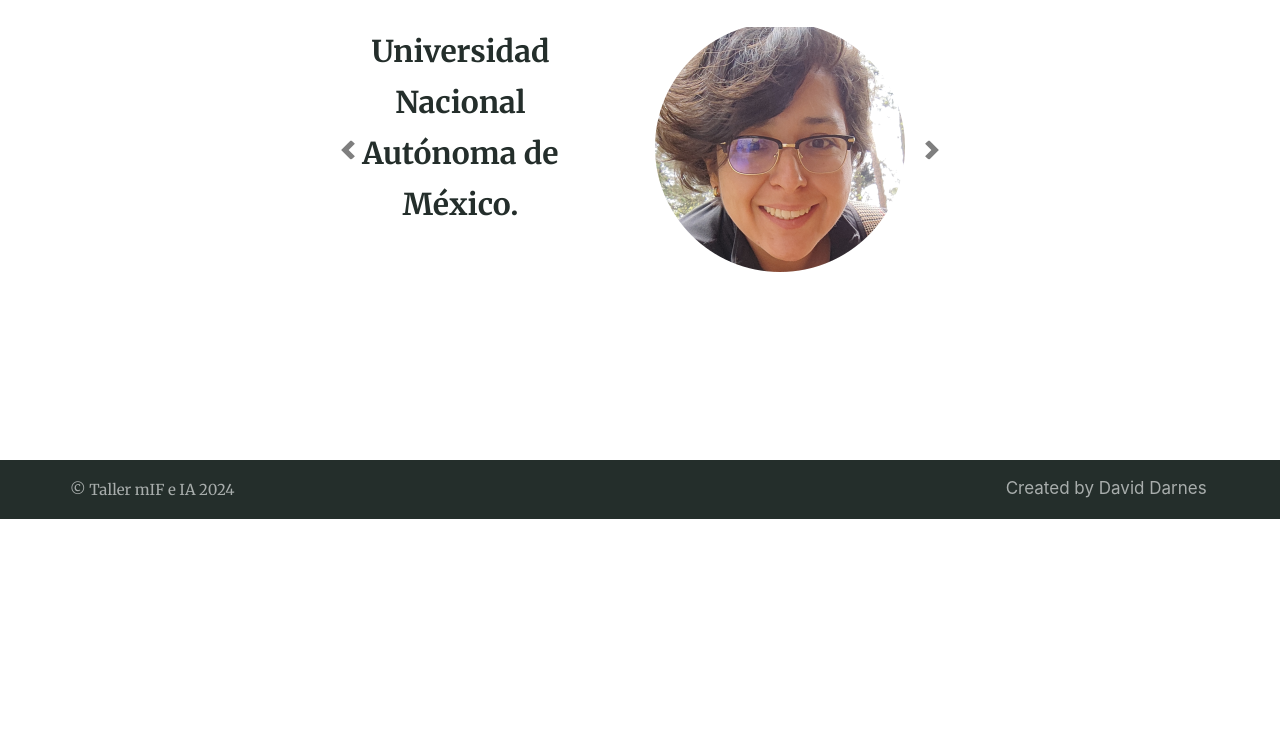
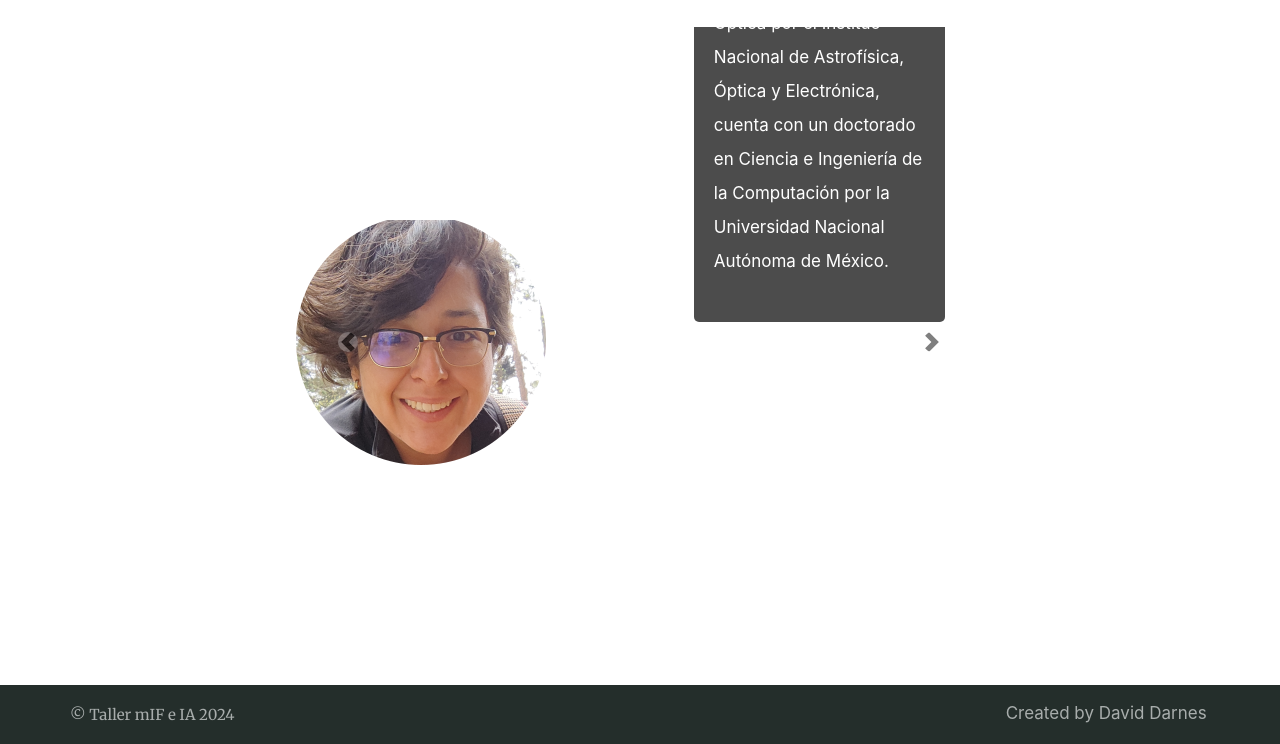
Before and after one commit to acnilo/202411_LNMA_IA-mIF, a Jekyll site: the page built from bios/index.html, in a window 1280 px wide. Shown: the part 381-1125 px from the top of the page. Built offline with Jekyll 4.4.1, drawn with Linux system fonts in a browser that asks for light colours; nearby versions of some CDN libraries; the list of posts is cut into pages by our own code; before the commit the page ends 900 px from its top, so only the background shows below that.

Commit message:
Update bio.html

```diff
--- a/_layouts/bio.html
+++ b/_layouts/bio.html
@@ -13,16 +13,16 @@
           <div class="carousel-inner">
             {% for bio in site.bios %}
               <div class="carousel-item {% if forloop.first %}active{% endif %}">
-                <div class="row">
+                <div class="row align-items-center" style="min-height: 70vh;"> <!-- Set min-height for flexibility -->
                   <div class="col-md-6">
-                    <div class="carousel-caption d-none d-md-block">
-                      <h1>{{ bio.name }}</h1>
-                      <p>{{ bio.role }}</p>
-                      <h3>{{ bio.bio }}</h3>
-                    </div>
+                    <img src="{{ bio.image | relative_url }}" alt="{{ bio.name }}" class="bio-image img-fluid" style="max-height: 100%; object-fit: cover;">
                   </div>
                   <div class="col-md-6">
-                    <img src="{{ bio.image | relative_url }}" alt="{{ bio.name }}" class="d-block w-85">
+                    <div class="carousel-caption d-none d-md-block" style="background: rgba(0, 0, 0, 0.7); padding: 20px; border-radius: 5px; text-align: left;">
+                      <h3 style="margin-bottom: 10px;">{{ bio.name }}</h3>
+                      <p style="margin-bottom: 5px; font-weight: bold;">{{ bio.role }}</p>
+                      <p>{{ bio.bio }}</p>
+                    </div>
                   </div>
                 </div>
               </div>
@@ -37,14 +37,15 @@
             <span class="sr-only">Next</span>
           </a>
         </section>
-
       {% else %}
         <h1>{{ page.title }}</h1>
         <p>No bios available.</p>
       {% endif %}
-
     </article>
   </div>
+
+  {% if page.aside == true %}{% include site-aside.html %}{% endif %}
+</main>
 
   {% if page.aside == true %}{% include site-aside.html %}{% endif %}
 </main>
```
